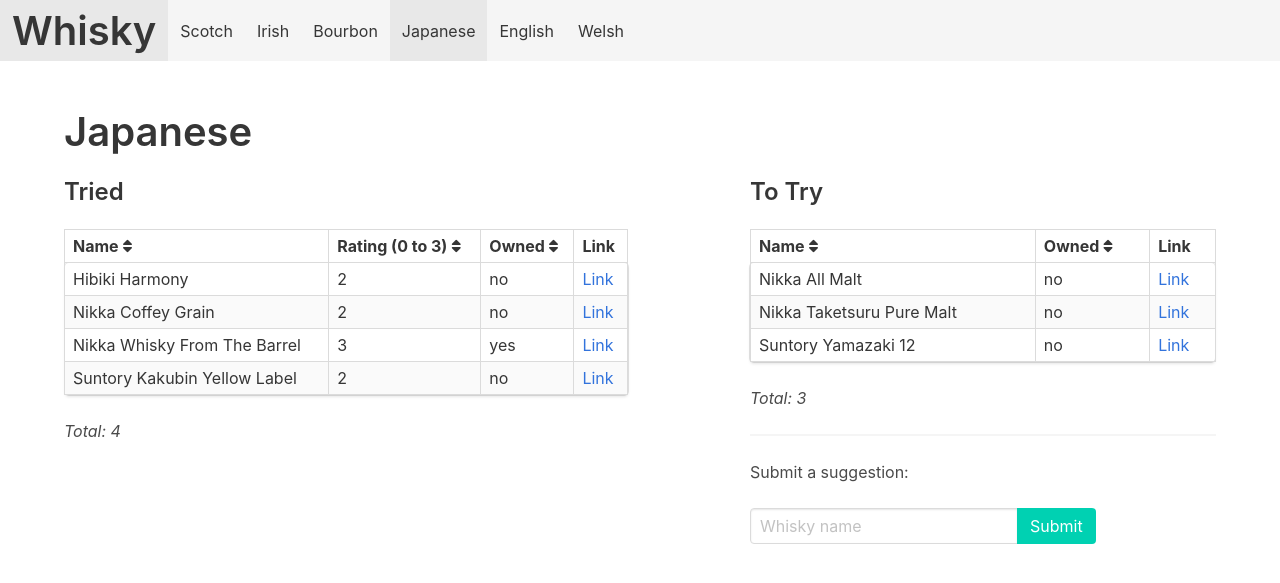
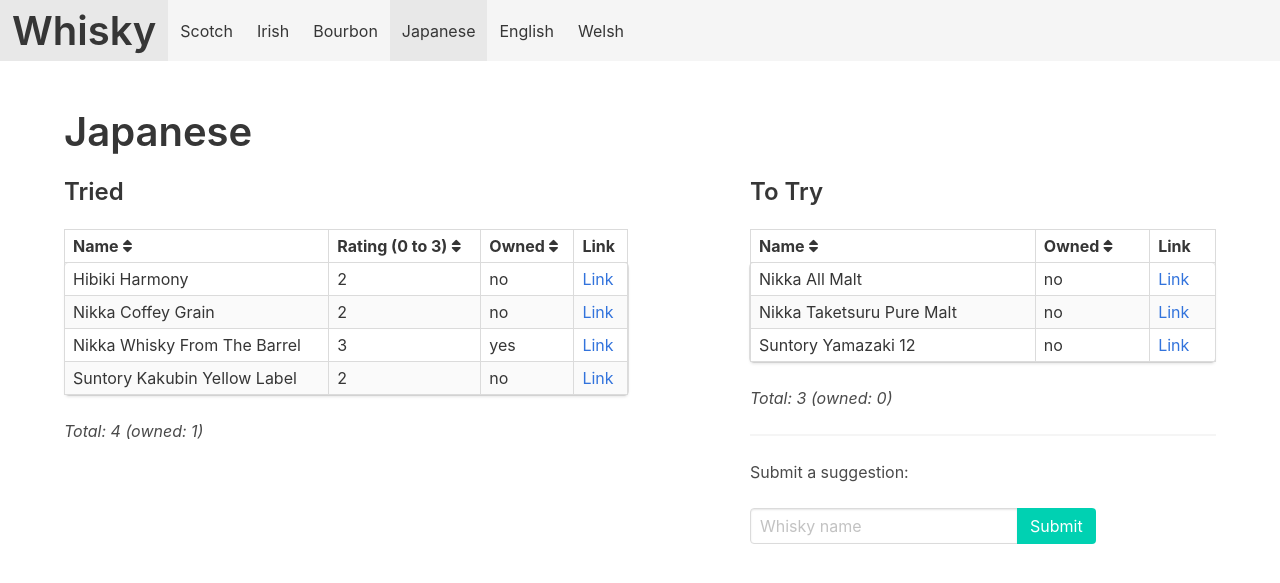
Before and after one commit to grega/whisky, a Jekyll site: the page built from japanese.html, in a window 1280 px wide. Shown: the top 583 px of the page. Built offline with Jekyll 4.4.1, drawn with Linux system fonts in a browser that asks for light colours; nearby versions of some CDN libraries.

Commit message:
Output owned count

```diff
--- a/_includes/whiskys.html
+++ b/_includes/whiskys.html
@@ -1,4 +1,5 @@
 {% assign whiskyCounter = 0 %}
+{% assign ownedWhiskyCounter = 0 %}
 <table class="table is-bordered is-striped is-narrow is-hoverable is-fullwidth" id="{{include.tableID}}">
   <thead>
     <tr>
@@ -13,6 +14,9 @@
   <tbody class="list">
     {% for whisky in include.whiskys %}
     {% assign whiskyCounter = whiskyCounter | plus: 1 %}
+    {% if whisky.owned %}
+      {% assign ownedWhiskyCounter = ownedWhiskyCounter | plus: 1 %}
+    {% endif %}
       <tr class="whisky-{{ whiskyCounter }}">
         <td class="name" scope="row">{{ whisky.name }}</td>
         {% if include.triedTable %}
@@ -25,7 +29,7 @@
   </tbody>
 </table>
 
-<p class="whisky-total" scope="row"><i>Total: {{ whiskyCounter }}</i></p>
+<p class="whisky-total" scope="row"><i>Total: {{ whiskyCounter }} (owned: {{ ownedWhiskyCounter }})</i></p>
 
 
 <script src="https://cdnjs.cloudflare.com/ajax/libs/list.js/1.5.0/list.min.js" integrity="sha384-JDmRxRiXkNkskRM5AD4qHRGk9ItwZ9flbqOpsRYs8SOrIRwcMtTGKP2Scnjptzgm" crossorigin="anonymous"></script>
```
Also changed, not shown: 7 other files.
